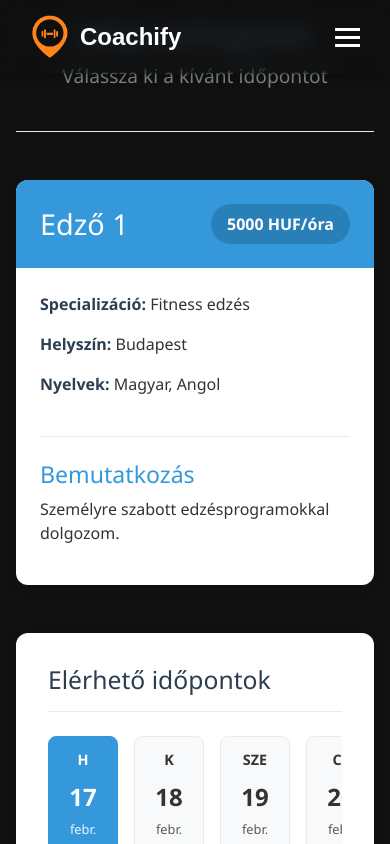
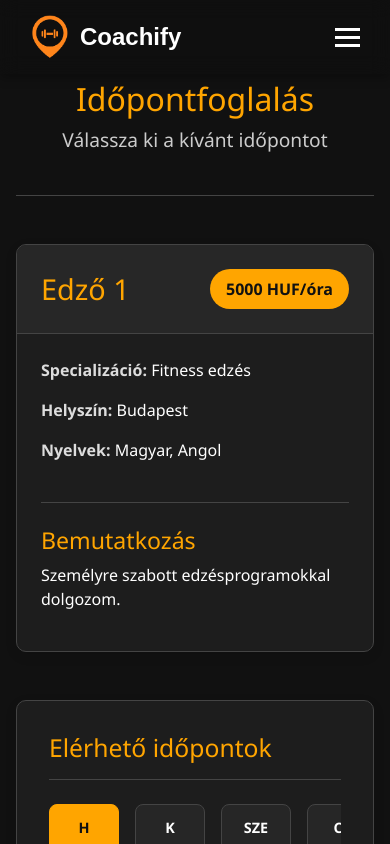
Before and after one commit to Coachify-vizsgaremek/Weboldal, a React (Vite) app in the folder frontend/: page /szolgaltatasok/1 in a window 390 px wide. Built offline with nearby package versions, Linux system fonts and the light colour scheme; no server answers.

Commit message:
homepagen minimalis modositas design szempontbol.

```diff
--- a/frontend/src/pages/AuthContext.tsx
+++ b/frontend/src/pages/AuthContext.tsx
@@ -1,4 +1,5 @@
 import { createContext, useContext, useState, useEffect } from "react";
+import { getProtectedData, getUserData } from "../api";
 
 interface AuthContextType {
   isLoggedIn: boolean;
@@ -18,15 +19,23 @@ export const AuthProvider = ({ children }: { children: React.ReactNode }) => {
 
   const refreshUserData = async () => {
     try {
-      const response = await fetch('http://localhost:3000/protected', {
-        credentials: 'include'
-      });
+      // First try the /api/user endpoint
+      const userResponse = await getUserData();
 
-      if (response.ok) {
-        const data = await response.json();
+      if (userResponse.data) {
         setIsLoggedIn(true);
-        setUserName(data.user.full_name);
-        setUserRole(data.user.role);
+        setUserName(userResponse.data.full_name);
+        setUserRole(userResponse.data.role);
+        return;
+      }
+
+      // Fall back to /protected endpoint if needed
+      const protectedResponse = await getProtectedData();
+
+      if (protectedResponse.user) {
+        setIsLoggedIn(true);
+        setUserName(protectedResponse.user.full_name);
+        setUserRole(protectedResponse.user.role);
       } else {
         clearAuthState();
       }
@@ -50,7 +59,7 @@ export const AuthProvider = ({ children }: { children: React.ReactNode }) => {
     setIsLoggedIn(true);
     setUserName(name);
     setUserRole(role);
-    await refreshUserData(); // Force refresh after login
+    await refreshUserData();
   };
 
   const logout = async () => {
--- a/frontend/src/pages/HomePage.css
+++ b/frontend/src/pages/HomePage.css
@@ -196,6 +196,67 @@ body, html {
   transform: translate(-50%, -50%) scale(1);
 }
 
+/* Üdvözlő üzenet stílusa */
+
+.welcome-message {
+  font-size: 2.5rem;
+  font-weight: 700;
+  color: #ff8c00;
+  text-shadow:
+    0 0 10px rgba(255, 165, 0, 0.7),
+    0 0 20px rgba(255, 140, 0, 0.4);
+  margin: 25px 0;
+  padding: 0;
+  letter-spacing: 1px;
+  text-transform: uppercase;
+  font-family: 'Arial', sans-serif;
+  position: relative;
+  display: inline-block;
+  opacity: 0;
+  animation:
+    pop-in 0.8s ease-out forwards,
+    glow 2s ease-in-out infinite alternate;
+  animation-delay: 0.8s;
+}
+
+.welcome-message::after {
+  content: '';
+  position: absolute;
+  bottom: -10px;
+  left: 50%;
+  transform: translateX(-50%);
+  width: 80%;
+  height: 3px;
+  background: linear-gradient(90deg, transparent, #ff8c00, transparent);
+  border-radius: 100%;
+}
+
+@keyframes glow {
+  0% {
+    text-shadow:
+      0 0 10px rgba(255, 165, 0, 0.7),
+      0 0 20px rgba(255, 140, 0, 0.4);
+  }
+  100% {
+    text-shadow:
+      0 0 15px rgba(255, 165, 0, 0.9),
+      0 0 30px rgba(255, 140, 0, 0.6);
+  }
+}
+
+/* Responsive design */
+@media (max-width: 768px) {
+  .welcome-message {
+    font-size: 2rem;
+  }
+}
+
+@media (max-width: 480px) {
+  .welcome-message {
+    font-size: 1.8rem;
+  }
+}
+
 /* Animációk */
 @keyframes pop-in {
   0% {
--- a/frontend/src/pages/Szolgaltatasok.css
+++ b/frontend/src/pages/Szolgaltatasok.css
@@ -1,10 +1,10 @@
 /* Alap stílusok */
 .szolg-container {
-    max-width: 1200px;
+    max-width: 1400px;
     margin: 0 auto;
-    padding: 2rem;
+    padding: 6rem 2rem 2rem; /* Felső padding növelve a navbar miatt */
+    color: #fff;
     font-family: 'Segoe UI', Tahoma, Geneva, Verdana, sans-serif;
-    color: #333;
   }
 
   /* Fejléc */
@@ -12,74 +12,95 @@
     text-align: center;
     margin-bottom: 3rem;
     padding-bottom: 1.5rem;
-    border-bottom: 1px solid #eaeaea;
+    border-bottom: 1px solid #444;
   }
 
   .szolg-header h1 {
     font-size: 2.5rem;
-    color: #2c3e50;
+    color: #ffa500;
     margin-bottom: 0.5rem;
   }
 
   .szolg-header p {
     font-size: 1.2rem;
-    color: #7f8c8d;
+    color: #ccc;
   }
 
-  /* Általános szolgáltatások */
+  /* Tartalom */
   .szolg-content {
     margin-top: 2rem;
   }
 
   .szolg-content h2 {
-    color: #2c3e50;
+    color: #ffa500;
     text-align: center;
     margin-bottom: 2rem;
+    font-size: 2rem;
   }
 
+  /* Szolgáltatás kártyák */
   .szolg-cards {
     display: grid;
     grid-template-columns: repeat(auto-fit, minmax(300px, 1fr));
-    gap: 2rem;
+    gap: 1.5rem;
     margin: 3rem 0;
   }
 
   .szolg-card {
-    background-color: #ffffff;
+    background-color: rgba(30, 30, 30, 0.9);
     border-radius: 10px;
     padding: 2rem;
-    box-shadow: 0 4px 12px rgba(0, 0, 0, 0.1);
-    transition: transform 0.3s ease;
+    transition: transform 0.3s ease, box-shadow 0.3s ease;
+    border: 1px solid #444;
   }
 
   .szolg-card:hover {
     transform: translateY(-5px);
+    box-shadow: 0 10px 20px rgba(255, 165, 0, 0.1);
+    border-color: #ffa500;
   }
 
   .szolg-card h3 {
-    color: #3498db;
+    color: #ffa500;
     margin-top: 0;
+    font-size: 1.5rem;
+    border-bottom: 1px solid #444;
+    padding-bottom: 0.5rem;
   }
 
+  .szolg-card p {
+    color: #ccc;
+    line-height: 1.6;
+  }
+
+  /* Call-to-action szekció */
   .szolg-cta {
     text-align: center;
     margin-top: 4rem;
     padding: 3rem;
-    background-color: #f8f9fa;
+    background-color: rgba(40, 40, 40, 0.9);
     border-radius: 10px;
+    border: 1px solid #444;
   }
 
   .szolg-cta h3 {
-    color: #2c3e50;
+    color: #ffa500;
     margin-top: 0;
+    font-size: 1.5rem;
+  }
+
+  .szolg-cta p {
+    color: #ccc;
+    margin-bottom: 1.5rem;
   }
 
   .szolg-btn {
-    background-color: #3498db;
-    color: white;
+    background-color: #ffa500;
+    color: #111;
     border: none;
     padding: 1rem 2rem;
     font-size: 1.1rem;
+    font-weight: bold;
     border-radius: 5px;
     cursor: pointer;
     transition: background-color 0.3s ease;
@@ -87,16 +108,17 @@
   }
 
   .szolg-btn:hover {
-    background-color: #2980b9;
+    background-color: #e69500;
   }
 
-  /* Edző profil */
+  /* Edzőspecifikus tartalom */
   .szolg-trainer {
-    background-color: #ffffff;
-    border-radius: 12px;
+    background-color: rgba(30, 30, 30, 0.9);
+    border-radius: 10px;
     box-shadow: 0 4px 12px rgba(0, 0, 0, 0.1);
     margin-bottom: 3rem;
     overflow: hidden;
+    border: 1px solid #444;
   }
 
   .szolg-trainer-header {
@@ -104,17 +126,20 @@
     justify-content: space-between;
     align-items: center;
     padding: 1.5rem;
-    background-color: #3498db;
+    background-color: rgba(40, 40, 40, 0.9);
     color: white;
+    border-bottom: 1px solid #444;
   }
 
   .szolg-trainer-header h2 {
     margin: 0;
     font-size: 1.8rem;
+    color: #ffa500;
   }
 
   .szolg-price {
-    background-color: #2980b9;
+    background-color: #ffa500;
+    color: #111;
     padding: 0.5rem 1rem;
     border-radius: 20px;
     font-weight: bold;
@@ -132,28 +157,29 @@
 
   .szolg-label {
     font-weight: bold;
-    color: #2c3e50;
+    color: #ddd;
   }
 
   .szolg-trainer-bio {
     flex: 2;
-    border-left: 1px solid #eaeaea;
+    border-left: 1px solid #444;
     padding-left: 1.5rem;
   }
 
   .szolg-trainer-bio h3 {
     margin-top: 0;
-    color: #3498db;
+    color: #ffa500;
   }
 
   /* Sikerüzenet */
   .szolg-success {
-    background-color: #2ecc71;
-    color: white;
+    background-color: rgba(46, 204, 113, 0.2);
+    color: #2ecc71;
     padding: 1rem;
     border-radius: 6px;
     margin-bottom: 2rem;
     text-align: center;
+    border: 1px solid #2ecc71;
     animation: szolg-fadeIn 0.5s ease-in-out;
   }
 
@@ -164,18 +190,19 @@
 
   /* Naptár */
   .szolg-calendar {
-    background-color: #ffffff;
-    border-radius: 12px;
+    background-color: rgba(30, 30, 30, 0.9);
+    border-radius: 10px;
     box-shadow: 0 4px 12px rgba(0, 0, 0, 0.1);
     padding: 2rem;
+    border: 1px solid #444;
   }
 
   .szolg-calendar h2 {
-    color: #2c3e50;
+    color: #ffa500;
     margin-top: 0;
     margin-bottom: 1.5rem;
     padding-bottom: 1rem;
-    border-bottom: 1px solid #eaeaea;
+    border-bottom: 1px solid #444;
   }
 
   /* Dátum választó */
@@ -186,7 +213,7 @@
     padding-bottom: 1rem;
     margin-bottom: 2rem;
     scrollbar-width: thin;
-    scrollbar-color: #3498db #f1f1f1;
+    scrollbar-color: #ffa500 #333;
   }
 
   .szolg-dates::-webkit-scrollbar {
@@ -194,12 +221,12 @@
   }
 
   .szolg-dates::-webkit-scrollbar-track {
-    background: #f1f1f1;
+    background: #333;
     border-radius: 4px;
   }
 
   .szolg-dates::-webkit-scrollbar-thumb {
-    background-color: #3498db;
+    background-color: #ffa500;
     border-radius: 4px;
   }
 
@@ -209,20 +236,20 @@
     text-align: center;
     cursor: pointer;
     border-radius: 8px;
-    background-color: #f8f9fa;
+    background-color: rgba(40, 40, 40, 0.9);
     transition: all 0.3s ease;
-    border: 1px solid #eaeaea;
+    border: 1px solid #444;
   }
 
   .szolg-date:hover {
-    background-color: #e9f7fe;
+    background-color: rgba(255, 165, 0, 0.1);
     transform: translateY(-3px);
   }
 
   .szolg-date-selected {
-    background-color: #3498db;
-    color: white;
-    border-color: #3498db;
+    background-color: #ffa500;
+    color: #111;
+    border-color: #ffa500;
   }
 
   .szolg-day {
@@ -254,7 +281,7 @@
   }
 
   .szolg-times h3 {
-    color: #2c3e50;
+    color: #ffa500;
     margin-bottom: 1.5rem;
   }
 
@@ -276,21 +303,21 @@
   }
 
   .szolg-slot-available {
-    background-color: #2ecc71;
-    color: white;
+    background-color: rgba(46, 204, 113, 0.2);
+    color: #2ecc71;
+    border: 1px solid #2ecc71;
   }
 
   .szolg-slot-available:hover {
-    background-color: #27ae60;
+    background-color: rgba(46, 204, 113, 0.3);
     transform: translateY(-2px);
-    box-shadow: 0 4px 8px rgba(46, 204, 113, 0.3);
   }
 
   .szolg-slot-booked {
-    background-color: #e74c3c;
-    color: white;
+    background-color: rgba(231, 76, 60, 0.2);
+    color: #e74c3c;
+    border: 1px solid #e74c3c;
     cursor: not-allowed;
-    opacity: 0.7;
   }
 
   /* Betöltés és hibaüzenetek */
@@ -298,7 +325,7 @@
     text-align: center;
     padding: 3rem;
     font-size: 1.5rem;
-    color: #3498db;
+    color: #ffa500;
   }
 
   .szolg-error {
@@ -306,15 +333,15 @@
     padding: 3rem;
     font-size: 1.5rem;
     color: #e74c3c;
-    background-color: #fdedec;
+    background-color: rgba(231, 76, 60, 0.1);
     border-radius: 8px;
-    margin: 2rem;
+    border: 1px solid #e74c3c;
   }
 
   /* Reszponzív design */
   @media (max-width: 768px) {
     .szolg-container {
-      padding: 1rem;
+      padding: 5rem 1rem 1rem; /* Kisebb padding mobilnézetben */
     }
 
     .szolg-trainer-details {
@@ -323,7 +350,7 @@
 
     .szolg-trainer-bio {
       border-left: none;
-      border-top: 1px solid #eaeaea;
+      border-top: 1px solid #444;
       padding-left: 0;
       padding-top: 1.5rem;
       margin-top: 1.5rem;
```
Also changed, not shown: frontend/src/api.ts (+11 -19 lines), frontend/src/pages/Home.tsx (+14 -10 lines).
